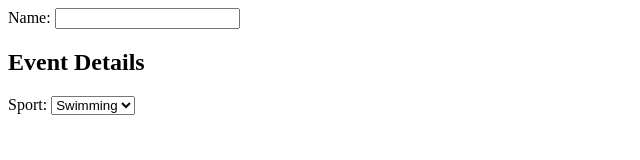
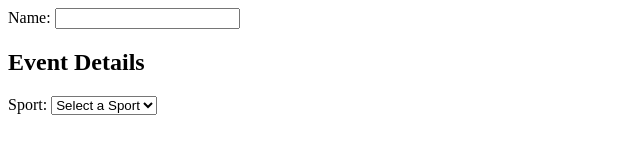
Before and after one commit to arnavdhumal/swim-timer-hackathon, a plain HTML site: page index.html in a window 1280 px wide. Shown: the full height of the page, 0-640 px from the left. Drawn offline with Linux system fonts and the light colour scheme.

Commit message:
test message

```diff
--- a/index.html
+++ b/index.html
@@ -12,6 +12,9 @@
         <label for="sport">Sport:</label>
         <select name="sport" id="sport">
           <option>
+            Select a Sport
+          </option>
+          <option>
             Swimming
           </option>
         </select>
```
